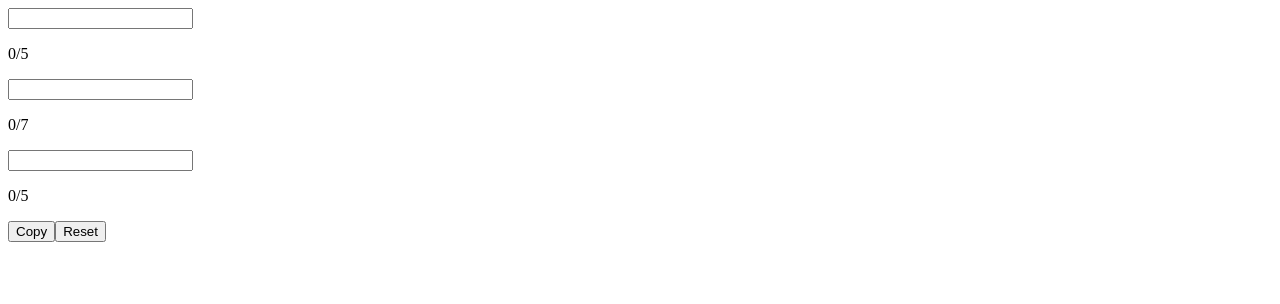
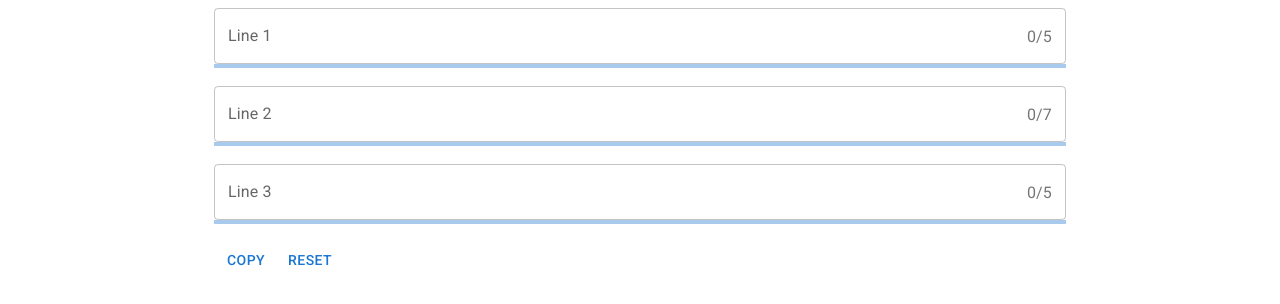
Before and after one commit to c-grattan/HaikuHelper, a Next.js app: page / in a window 1280 px wide. Shown: the top 304 px of the page. Built offline with nearby package versions, Linux system fonts and the light colour scheme.

Commit message:
Material ui integration

```diff
--- a/app/HaikuTracker/HaikuTracker.tsx
+++ b/app/HaikuTracker/HaikuTracker.tsx
@@ -1,5 +1,6 @@
 "use client"
 
+import { Button, Grid } from "@mui/material";
 import { SyllableCounter } from "../SyllableCounter/SyllableCounter";
 import { Dispatch, SetStateAction, useState } from "react";
 
@@ -17,9 +18,13 @@ export const HaikuTracker = () => {
 		});
 	}
 
-	return <>
-		{syllablePattern.map((num, index) => { return <SyllableCounter key={index} limit={num} lineText={lines[index]} /> })}
-		<button data-testid="copyButton" onClick={() => copyHaiku()}>Copy</button>
-		<button data-testid="resetButton" onClick={() => reset()}>Reset</button>
-	</>
+	return <Grid container direction="column">
+		<Grid item>
+			{syllablePattern.map((num, index) => { return <SyllableCounter key={index} limit={num} lineText={lines[index]} label={"Line " + (index + 1)} /> })}
+		</Grid>
+		<Grid item>
+			<Button data-testid="copyButton" onClick={() => copyHaiku()}>Copy</Button>
+			<Button data-testid="resetButton" onClick={() => reset()}>Reset</Button>
+		</Grid>
+	</Grid>
 };
--- a/app/SyllableCounter/SyllableCounter.tsx
+++ b/app/SyllableCounter/SyllableCounter.tsx
@@ -1,4 +1,5 @@
 "use client"
+import { Grid, Input, InputAdornment, LinearProgress, TextField, Typography } from "@mui/material";
 import { ChangeEvent, Dispatch, SetStateAction, use, useState } from "react";
 
 function getWordSyllables(word: string, minLength: number = 2): number {
@@ -32,22 +33,37 @@ export function countSyllables(inputText: string): number {
 
 type SCProps = {
 	limit: number,
-	lineText?: [string, Dispatch<SetStateAction<string>>]
+	lineText?: [string, Dispatch<SetStateAction<string>>],
+	label?: string
 };
 
-export const SyllableCounter = ({limit, lineText}: SCProps) => {
+export const SyllableCounter = ({limit, lineText, label}: SCProps) => {
 	let [text, setText] = lineText ? lineText : useState("");
 
-	function handleTextChange(event: ChangeEvent<HTMLInputElement>) {
-		setText(event.target.value);
+	function handleTextChange(text: string) {
+		setText(text);
 	}
 
+	const syllableCount = countSyllables(text);
+
 	return <>
-		<input data-testid="syllableTextInput" value={text} onChange={(event) => {handleTextChange(event)}} />
-		<p>
-			<span data-testid="syllableCount">{countSyllables(text)}</span>
-			/
-			<span data-testid="syllableLimit">{limit}</span>
-		</p>
+		<TextField
+			inputProps={{
+				"data-testid": "syllableTextInput"
+			}}
+			value={text}
+			onChange={(event) => {handleTextChange(event.target.value)}}
+			label={label}
+			InputProps={{
+				endAdornment: <InputAdornment position="end"><span data-testid="syllableCount">{syllableCount}</span>/<span data-testid="syllableLimit">{limit}</span></InputAdornment>
+			}}
+			fullWidth
+		/>
+		<LinearProgress
+			variant="determinate"
+			data-testid="progressMeter"
+			value={syllableCount / limit * 100}
+		/>
+		<br/>
 	</>;
 };
--- a/app/layout.tsx
+++ b/app/layout.tsx
@@ -1,3 +1,8 @@
+import '@fontsource/roboto/300.css';
+import '@fontsource/roboto/400.css';
+import '@fontsource/roboto/500.css';
+import '@fontsource/roboto/700.css';
+
 export const metadata = {
   title: 'Next.js',
   description: 'Generated by Next.js',
--- a/app/page.tsx
+++ b/app/page.tsx
@@ -1,3 +1,4 @@
+import { Container } from "@mui/material";
 import { HaikuTracker } from "./HaikuTracker/HaikuTracker";
 
 export const metadata = {
@@ -5,5 +6,7 @@ export const metadata = {
 };
 
 export default function Page() {
-	return <HaikuTracker />
+	return <Container maxWidth="md">
+			<HaikuTracker />
+		</Container>
 }
```
Also changed, not shown: package.json (+6 -2 lines), 2 other files (tests, documents, lock files or other folders).
